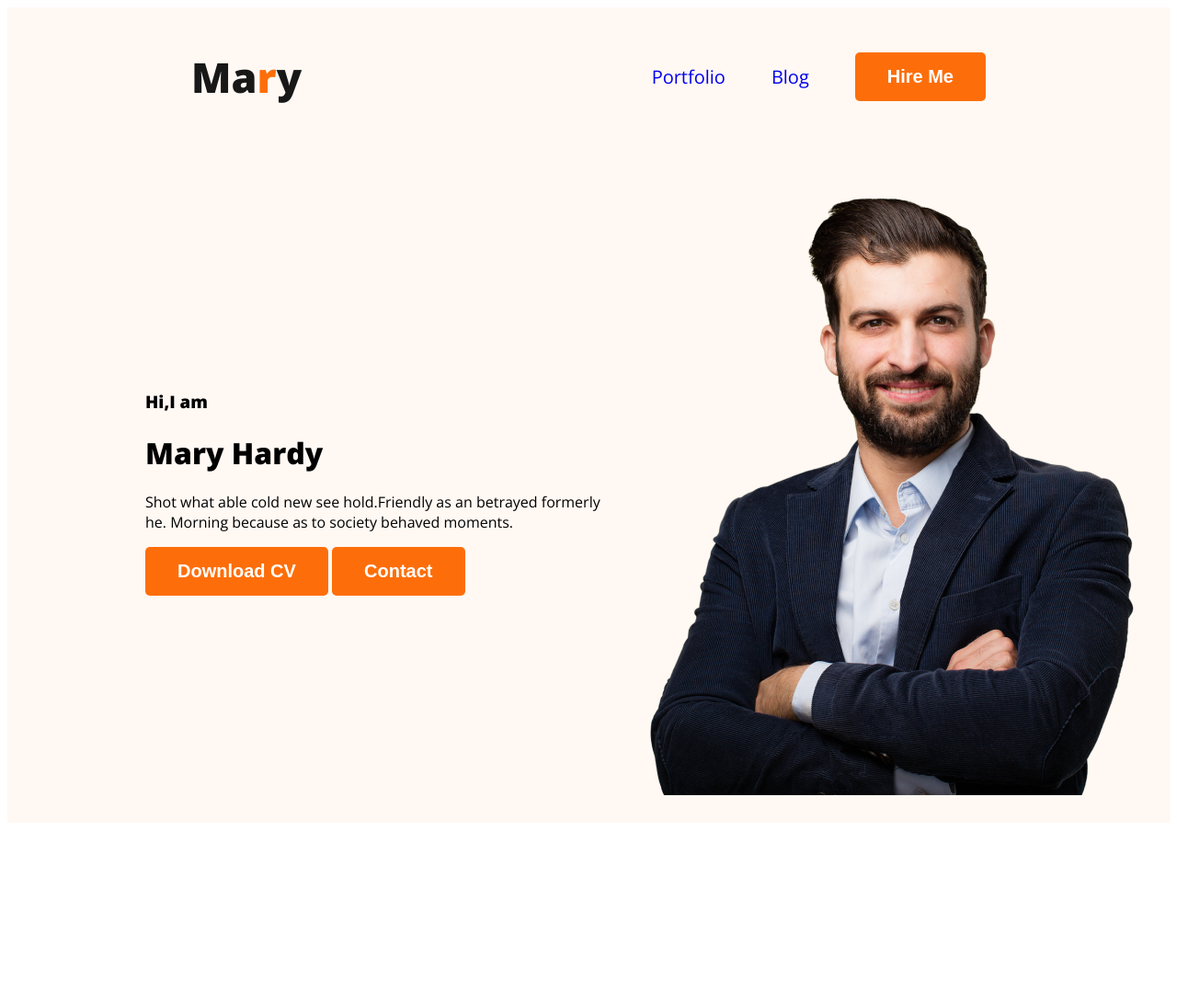
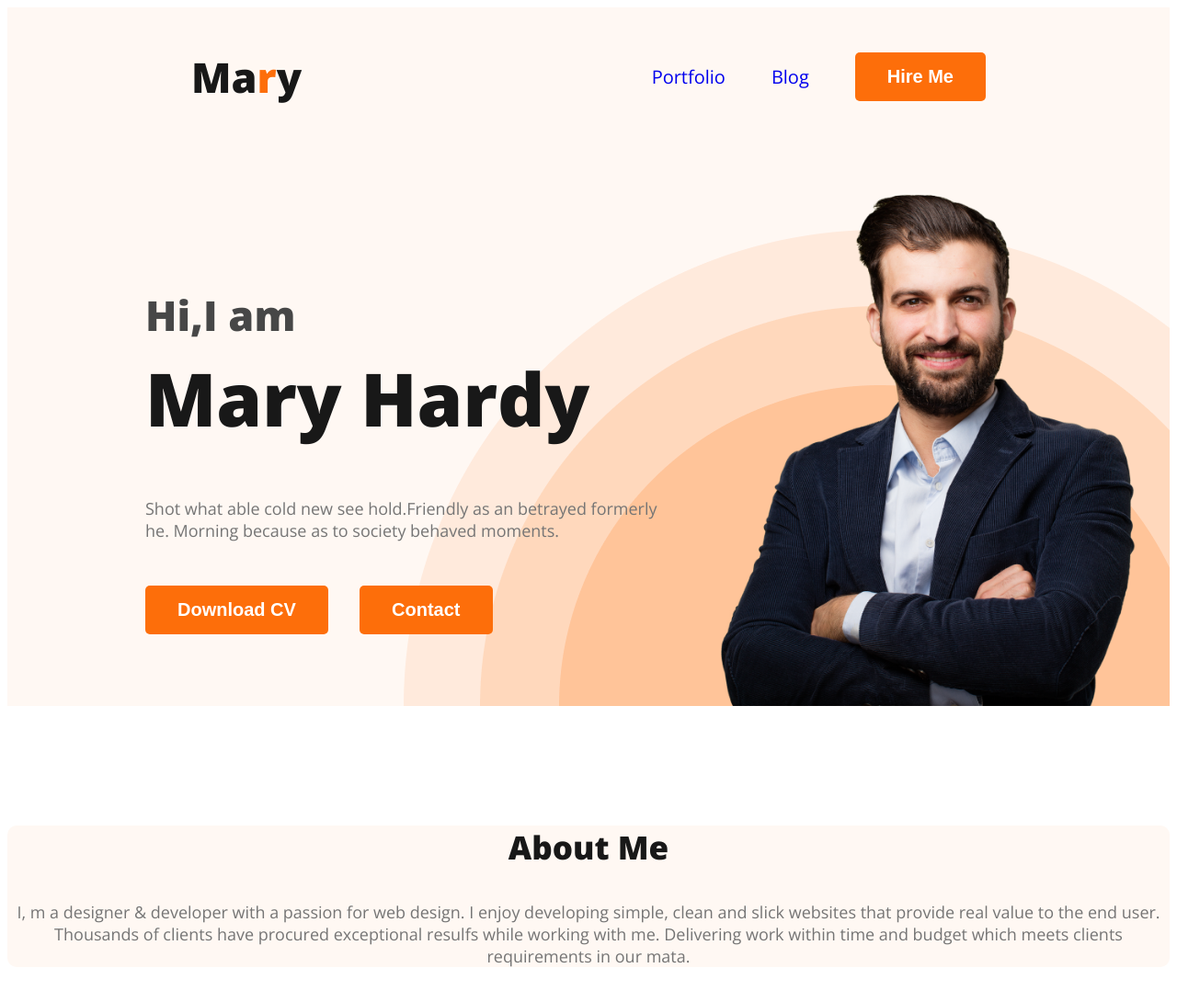
Before and after one commit to sumaiyaurmi/WebDeveloper-Portfolio, a plain HTML site: page index.html in a window 1280 px wide. Shown: the whole page at 92% size. Before the commit the page ends 903 px from the top, so only its background shows below. Drawn offline with nearby package versions, Linux system fonts and the light colour scheme.

Commit message:
about secton added

```diff
--- a/index.html
+++ b/index.html
@@ -21,18 +21,26 @@
     </ul>
 </nav>
 <div class="banner">
-<div>
-    <h3>Hi,I am</h3>
-    <h1>Mary Hardy</h1>
-<p>Shot what able cold new see hold.Friendly as an betrayed formerly he. Morning because as to society behaved moments.</p>
-<button class="btn-primary">Download CV</button>
-<button class="btn-primary">Contact</button>
+<div class="banner-content">
+    <h3 class="banner-greet">Hi,I am</h3>
+    <h1 class="banner-title">Mary Hardy</h1>
+<p class="banner-discription">Shot what able cold new see hold.Friendly as an betrayed formerly he. Morning because as to society behaved moments.</p>
+<button class="btn-primary banner-button">Download CV</button>
+<button class="btn-primary banner-button">Contact</button>
 
 </div>
 <img src="./images/hardy.png" alt="Hardy" class="profile-pic">
 </div>
     </header>
 <main>
+<section class="about">
+<h3 class="section-title">
+    About Me
+</h3>
+<p class="section-description">
+    I, m a designer & developer with a passion for web design. I enjoy developing simple, clean and slick websites that provide real value to the end user. Thousands of clients have procured exceptional resulfs while working with me. Delivering work within time and budget which meets clients requirements in our mata.
+</p>
+</section>
 
 </main>
 
--- a/portfolio.css
+++ b/portfolio.css
@@ -1,60 +1,113 @@
 /* common style start */
-body{
-    font-family: 'Open Sans', sans-serif;
+
+body {
+  font-family: "Open Sans", sans-serif;
 }
-.orange-text{
-    color: #FD6E0A;
-
+.orange-text {
+  color: #fd6e0a;
 }
-.btn-primary{
+.btn-primary {
   border-radius: 5px;
-background: #FD6E0A;
+  background: #fd6e0a;
   border: 0;
-color: #FFFFFF;
+  color: #ffffff;
   font-size: 20px;
   font-weight: 700;
-padding: 15PX 35px;
+  padding: 15px 35px;
 }
 /* common style end */
+/* header start */
 /* nav styles start*/
-nav{
+nav {
   display: flex;
   justify-content: space-between;
   align-items: center;
   margin: 0 200px;
 }
-.nav-title{
+.nav-title {
   color: var(--Dark-01, #181818);
   font-family: Open Sans;
   font-size: 45px;
   font-weight: 800;
-
 }
-nav > ul{
+nav > ul {
   display: flex;
   align-items: center;
 }
 nav li {
   list-style-type: none;
 }
-nav a{
+nav a {
   text-decoration: none;
   margin-right: 50px;
   font-size: 20px;
 }
 /* nav style end */
-/* header start */
-.header{
-   background-color:#FFF8F3;
+.header {
+  background-color: #fff8f3;
+  background-image: url("./images/header_bg.png");
+  background-repeat: no-repeat;
+  background-position: bottom right;
 }
-/* header end */
-.banner{
-    padding: 30px 30px 30px 150px;
+/* banner start */
+.banner {
+  padding: 30px 30px 0 150px;
   display: flex;
   align-items: center;
+  justify-content: space-between;
 }
-.banner .profile-pic{
-    width: 584px;
-    height: 676px;
+.banner-content {
+  max-width: 560px;
+}
+.banner-greet {
+  color: #474747;
+  font-size: 45px;
+  margin-bottom: 0;
+}
+.banner-title {
+  margin-top: 5px;
+  font-size: 80px;
+  font-weight: 550;
+  color: #181818;
+}
+.banner-discription {
+  font-size: 18px;
+  color: #757575;
+  margin-top: 20px;
+}
+.banner-button {
+  margin-top: 30px;
+  margin-right: 30px;
+}
+
+.banner .profile-pic {
+  width: 500px;
+}
+/* banner end */
+/* header end */
+/* main start */
+
+/* about start */
+.about {
+  border-radius: 10px;
+  background: #fff8f3;
+  margin: 130px 0;
+}
+.section-title {
+  color: #181818;
+  text-align: center;
+  font-size: 35px;
+  font-weight: 700;
+}
+.section-description {
+    color: #757575;
+text-align: center;
+font-family: Open Sans;
+font-size: 18px;
+
+font-weight: 400;
 
 }
+/* about end */
+
+/* main end */
```
Lines whose indentation alone changed are shown as unchanged.
